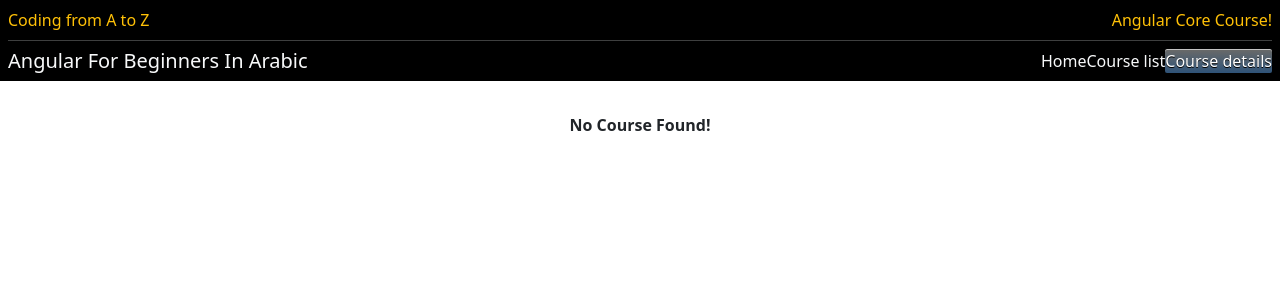
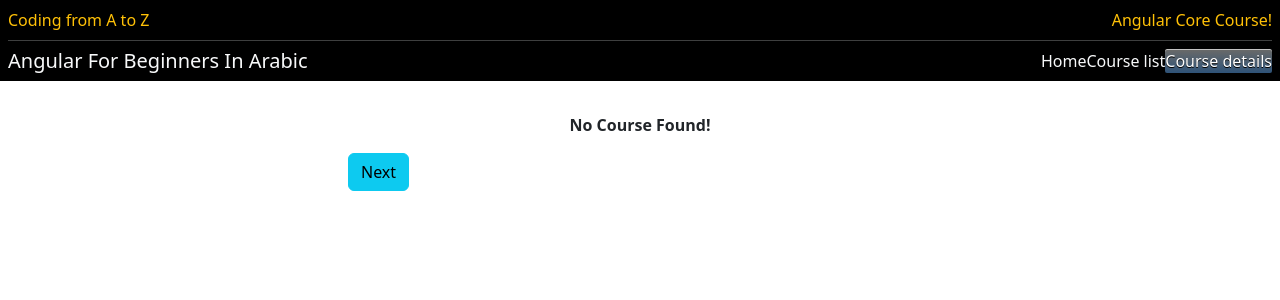
Before and after one commit to ammarnas/future_code, an Angular app: page /course-details/1 in a window 1280 px wide. Shown: the top 300 px of the page. Built offline with nearby package versions, Linux system fonts and the light colour scheme.

Commit message:
#35 get the route on every change

```diff
--- a/src/app/course-details/course-details.component.html
+++ b/src/app/course-details/course-details.component.html
@@ -13,6 +13,7 @@
           No Course Found!
         </div>
       }
+      <button class="btn btn-info" (click)="getNext()">Next</button>
     </div>
   </div>
 </div>
--- a/src/app/course-details/course-details.component.ts
+++ b/src/app/course-details/course-details.component.ts
@@ -1,6 +1,6 @@
 import { Component } from '@angular/core';
 import { ICourse } from '../app.component.models';
-import { ActivatedRoute } from '@angular/router';
+import { ActivatedRoute, ParamMap, Params, Router } from '@angular/router';
 
 @Component({
   selector: 'app-course-details',
@@ -11,8 +11,8 @@ import { ActivatedRoute } from '@angular/router';
 })
 export class CourseDetailsComponent {
   course!: ICourse;
-
-  constructor(private activatedRoute: ActivatedRoute){}
+  index: number = 1;
+  constructor(private activatedRoute: ActivatedRoute, private router: Router){}
 
 // Note:
 // 1- Not recommend it
@@ -26,5 +26,16 @@ export class CourseDetailsComponent {
   const courseId = this.activatedRoute.snapshot.paramMap.get('id');
   console.log('snapshot paramMap', courseId);
 
+  this.activatedRoute.params.subscribe((res: Params) => {
+    console.log('params ', res['id']);
+  })
+
+  this.activatedRoute.paramMap.subscribe((res: ParamMap) => {
+    console.log('paramMap ', res.get('id'));
+  })
+  }
+
+  getNext(){
+    this.router.navigate([`course-details`,this.index++]);
   }
 }
```
